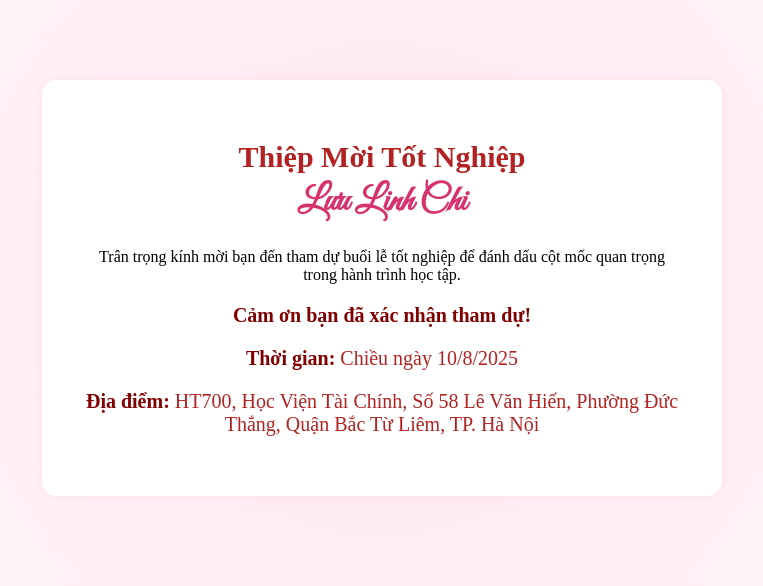
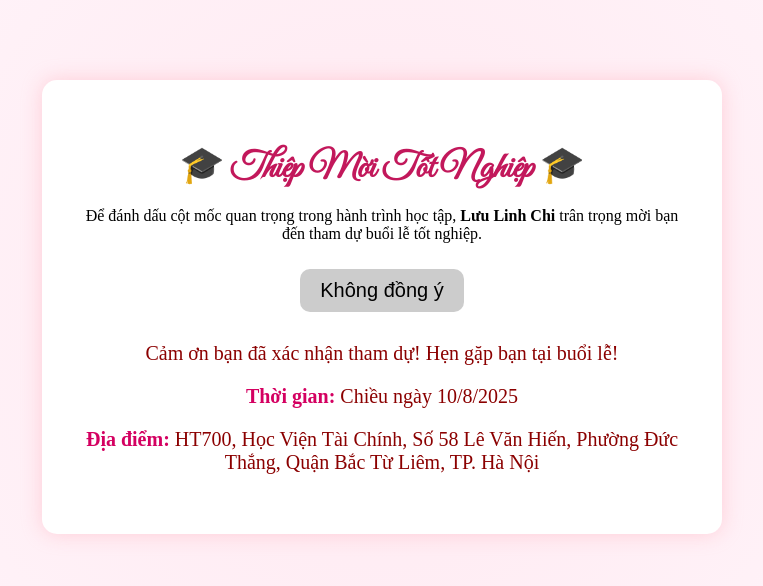
Before and after one commit to llc240903/Chi-graduation-card, a plain HTML site: page index.html in a window 1280 px wide. Both pictures are taken after a click on the button "Đồng ý". Shown: the whole page, without its empty margins (258-1021 px from the left). Drawn offline with Linux system fonts and the light colour scheme.

Commit message:
Update index.html

```diff
--- a/index.html
+++ b/index.html
@@ -10,12 +10,6 @@
       text-align: center;
       background: radial-gradient(circle, #ffe8f0, #fff6fb);
       overflow: hidden;
-      animation: fadeInBody 1.5s ease-in-out;
-    }
-
-    @keyframes fadeInBody {
-      from { opacity: 0; transform: translateY(50px); }
-      to { opacity: 1; transform: translateY(0); }
     }
 
     .card {
@@ -25,27 +19,18 @@
       box-shadow: 0 0 20px rgba(255, 192, 203, 0.7);
       margin: 80px auto;
       max-width: 600px;
-      position: relative;
-      animation: sparkle 2s infinite;
+      animation: slideIn 1.5s ease;
     }
 
-    @keyframes sparkle {
-      0%, 100% { box-shadow: 0 0 10px rgba(255, 192, 203, 0.3); }
-      50% { box-shadow: 0 0 20px rgba(255, 105, 180, 0.6); }
-    }
-
-    h1.title {
-      font-size: 30px;
-      font-weight: bold;
-      color: #b22222;
-      margin-bottom: 5px;
-    }
-
-    h1.name {
-      font-family: 'Great Vibes', cursive;
-      font-size: 36px;
-      color: #d6336c;
-      margin-top: 5px;
+    @keyframes slideIn {
+      from {
+        transform: translateY(-50px);
+        opacity: 0;
+      }
+      to {
+        transform: translateY(0);
+        opacity: 1;
+      }
     }
 
     .hidden {
@@ -59,19 +44,6 @@
 
     .move {
       transition: transform 0.5s ease;
-    }
-
-    .fade-in-smooth {
-      opacity: 0;
-      transform: translateY(30px);
-      animation: smoothFadeIn 1s forwards;
-    }
-
-    @keyframes smoothFadeIn {
-      to {
-        opacity: 1;
-        transform: translateY(0);
-      }
     }
 
     .btn {
@@ -97,24 +69,37 @@
     .info {
       margin-top: 20px;
       font-size: 20px;
-      color: #b22222;
+      color: #8b0000;
+      animation: fadeIn 1.5s ease forwards;
     }
 
     .info strong {
-      color: #800000;
+      font-weight: bold;
+      color: #d40061;
+    }
+
+    h1 {
+      font-family: 'Great Vibes', cursive;
+      font-size: 36px;
+      color: #c2185b;
+      margin-bottom: 10px;
+    }
+
+    @keyframes fadeIn {
+      from { opacity: 0; }
+      to { opacity: 1; }
     }
   </style>
 </head>
 <body>
   <div class="card">
-    <h1 class="title">Thiệp Mời Tốt Nghiệp</h1>
-    <h1 class="name">Lưu Linh Chi</h1>
-    <p>Trân trọng kính mời bạn đến tham dự buổi lễ tốt nghiệp để đánh dấu cột mốc quan trọng trong hành trình học tập.</p>
+    <h1>🎓 Thiệp Mời Tốt Nghiệp 🎓</h1>
+    <p>Để đánh dấu cột mốc quan trọng trong hành trình học tập, <strong>Lưu Linh Chi</strong> trân trọng mời bạn đến tham dự buổi lễ tốt nghiệp.</p>
     <button class="btn yes" onclick="showInfo()">Đồng ý</button>
     <button id="noBtn" class="btn no" onclick="moveNo()">Không đồng ý</button>
 
-    <div id="info" class="info hidden fade-in-smooth">
-      <p><strong>Cảm ơn bạn đã xác nhận tham dự!</strong></p>
+    <div id="info" class="info hidden">
+      <p>Cảm ơn bạn đã xác nhận tham dự! Hẹn gặp bạn tại buổi lễ!</p>
       <p><strong>Thời gian:</strong> Chiều ngày 10/8/2025</p>
       <p><strong>Địa điểm:</strong> HT700, Học Viện Tài Chính, Số 58 Lê Văn Hiến, Phường Đức Thắng, Quận Bắc Từ Liêm, TP. Hà Nội</p>
     </div>
@@ -125,12 +110,7 @@
 
     function showInfo() {
       document.querySelector('.yes').classList.add('hidden');
-      const noBtn = document.getElementById("noBtn");
-      noBtn.classList.add("fade-out");
-      setTimeout(() => noBtn.style.display = "none", 1000);
-      const info = document.getElementById("info");
-      info.classList.remove("hidden");
-      info.classList.add("fade-in-smooth");
+      document.getElementById("info").classList.remove("hidden");
     }
 
     function moveNo() {
```
